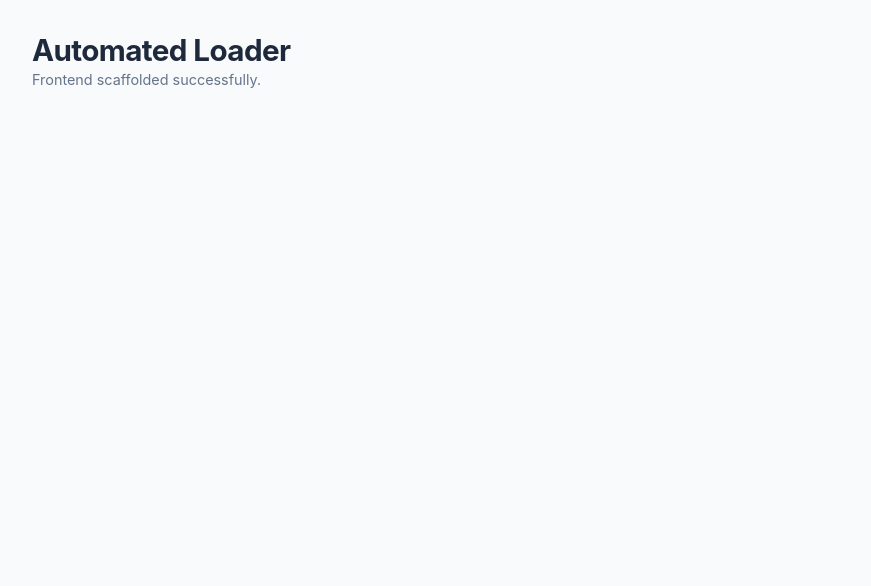
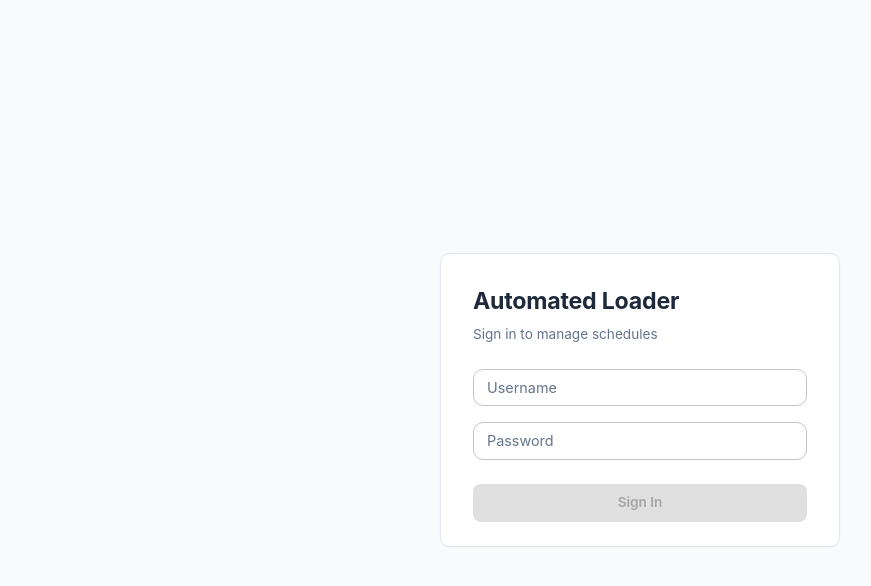
Before and after one commit to teryopitikin/School-Automated-Scheduler, a React (Vite) app in the folder frontend/: page / in a window 1280 px wide. Shown: the top 586 px of the page, without its empty margins (0-871 px from the left). Built offline with nearby package versions, Linux system fonts and the light colour scheme; no server answers.

Commit message:
feat: add API layer, auth context, and login page

```diff
--- a/frontend/src/App.jsx
+++ b/frontend/src/App.jsx
@@ -1,10 +1,23 @@
-import { Typography, Box } from '@mui/material';
+import { CircularProgress, Box } from '@mui/material';
+import { useAuth } from './context/AuthContext';
+import Login from './pages/Login';
 
 export default function App() {
+  const { user, loading } = useAuth();
+
+  if (loading) {
+    return (
+      <Box sx={{ minHeight: '100vh', display: 'flex', alignItems: 'center', justifyContent: 'center' }}>
+        <CircularProgress />
+      </Box>
+    );
+  }
+
+  if (!user) return <Login />;
+
   return (
     <Box sx={{ p: 4 }}>
-      <Typography variant="h4">Automated Loader</Typography>
-      <Typography color="text.secondary">Frontend scaffolded successfully.</Typography>
+      <p>Logged in as {user.username}. Layout coming next.</p>
     </Box>
   );
 }
--- /dev/null
+++ b/frontend/src/api/auth.js
@@ -0,0 +1,5 @@
+import api from './client';
+
+export const login = (data) => api.post('/auth/login/', data);
+export const logout = () => api.post('/auth/logout/');
+export const fetchCurrentUser = () => api.get('/auth/me/');
--- /dev/null
+++ b/frontend/src/api/client.js
@@ -0,0 +1,45 @@
+import axios from 'axios';
+
+const api = axios.create({
+  baseURL: '/api/loader',
+  headers: { 'Content-Type': 'application/json' },
+  withCredentials: true,
+  timeout: 30000,
+});
+
+function getCsrfToken() {
+  const match = document.cookie.match(/(?:^|;\s*)csrftoken=([^\s;]+)/);
+  return match ? match[1] : null;
+}
+
+let csrfReady = api.get('/auth/csrf/').catch(() => {});
+
+api.interceptors.request.use(async (config) => {
+  if (config.data instanceof FormData) {
+    delete config.headers['Content-Type'];
+  }
+  if (['post', 'put', 'patch', 'delete'].includes(config.method)) {
+    if (!getCsrfToken()) await csrfReady;
+    const csrfToken = getCsrfToken();
+    if (csrfToken) {
+      config.headers['X-CSRFToken'] = csrfToken;
+    }
+  }
+  return config;
+});
+
+api.interceptors.response.use(
+  (res) => res,
+  (err) => {
+    if (
+      err.response?.status === 401 &&
+      !err.config.url.includes('/auth/login') &&
+      !err.config.url.includes('/auth/me')
+    ) {
+      window.location.reload();
+    }
+    return Promise.reject(err);
+  }
+);
+
+export default api;
--- /dev/null
+++ b/frontend/src/context/AuthContext.jsx
@@ -0,0 +1,32 @@
+import { createContext, useContext, useState, useEffect, useCallback, useMemo } from 'react';
+import { fetchCurrentUser } from '../api/auth';
+
+const AuthContext = createContext(null);
+
+export function AuthProvider({ children }) {
+  const [user, setUser] = useState(null);
+  const [loading, setLoading] = useState(true);
+
+  const loadUser = useCallback(() => {
+    setLoading(true);
+    fetchCurrentUser()
+      .then((res) => setUser(res.data))
+      .catch(() => setUser(null))
+      .finally(() => setLoading(false));
+  }, []);
+
+  useEffect(() => { loadUser(); }, [loadUser]);
+
+  const value = useMemo(
+    () => ({ user, loading, refreshUser: loadUser, setUser }),
+    [user, loading, loadUser]
+  );
+
+  return <AuthContext.Provider value={value}>{children}</AuthContext.Provider>;
+}
+
+export function useAuth() {
+  const ctx = useContext(AuthContext);
+  if (!ctx) throw new Error('useAuth must be used within AuthProvider');
+  return ctx;
+}
--- a/frontend/src/main.jsx
+++ b/frontend/src/main.jsx
@@ -1,7 +1,11 @@
 import { StrictMode } from 'react';
 import { createRoot } from 'react-dom/client';
+import { BrowserRouter } from 'react-router-dom';
 import { ThemeProvider, CssBaseline } from '@mui/material';
+import { LocalizationProvider } from '@mui/x-date-pickers';
+import { AdapterDayjs } from '@mui/x-date-pickers/AdapterDayjs';
 import { SnackbarProvider } from 'notistack';
+import { AuthProvider } from './context/AuthContext';
 import theme from './theme.js';
 import App from './App.jsx';
 import './index.css';
@@ -10,9 +14,15 @@ createRoot(document.getElementById('root')).render(
   <StrictMode>
     <ThemeProvider theme={theme}>
       <CssBaseline />
-      <SnackbarProvider maxSnack={3} anchorOrigin={{ vertical: 'top', horizontal: 'right' }}>
-        <App />
-      </SnackbarProvider>
+      <LocalizationProvider dateAdapter={AdapterDayjs}>
+        <SnackbarProvider maxSnack={3} anchorOrigin={{ vertical: 'top', horizontal: 'right' }}>
+          <BrowserRouter>
+            <AuthProvider>
+              <App />
+            </AuthProvider>
+          </BrowserRouter>
+        </SnackbarProvider>
+      </LocalizationProvider>
     </ThemeProvider>
   </StrictMode>
 );
--- /dev/null
+++ b/frontend/src/pages/Login.jsx
@@ -0,0 +1,62 @@
+import { useState } from 'react';
+import {
+  Box, Card, CardContent, TextField, Button, Typography, Alert,
+} from '@mui/material';
+import { login as loginApi } from '../api/auth';
+import { useAuth } from '../context/AuthContext';
+
+export default function Login() {
+  const { refreshUser } = useAuth();
+  const [form, setForm] = useState({ username: '', password: '' });
+  const [error, setError] = useState('');
+  const [submitting, setSubmitting] = useState(false);
+
+  const handleSubmit = async (e) => {
+    e.preventDefault();
+    setError('');
+    setSubmitting(true);
+    try {
+      await loginApi(form);
+      refreshUser();
+    } catch (err) {
+      setError(err.response?.data?.error || 'Invalid credentials');
+    } finally {
+      setSubmitting(false);
+    }
+  };
+
+  return (
+    <Box sx={{
+      minHeight: '100vh', display: 'flex', alignItems: 'center',
+      justifyContent: 'center', bgcolor: 'background.default',
+    }}>
+      <Card sx={{ width: 400 }}>
+        <CardContent sx={{ p: 4 }}>
+          <Typography variant="h5" sx={{ mb: 1 }}>Automated Loader</Typography>
+          <Typography variant="body2" color="text.secondary" sx={{ mb: 3 }}>
+            Sign in to manage schedules
+          </Typography>
+          {error && <Alert severity="error" sx={{ mb: 2 }}>{error}</Alert>}
+          <form onSubmit={handleSubmit}>
+            <TextField
+              fullWidth label="Username" sx={{ mb: 2 }}
+              value={form.username}
+              onChange={(e) => setForm({ ...form, username: e.target.value })}
+            />
+            <TextField
+              fullWidth label="Password" type="password" sx={{ mb: 3 }}
+              value={form.password}
+              onChange={(e) => setForm({ ...form, password: e.target.value })}
+            />
+            <Button
+              fullWidth type="submit" variant="contained" size="large"
+              disabled={submitting || !form.username || !form.password}
+            >
+              {submitting ? 'Signing in...' : 'Sign In'}
+            </Button>
+          </form>
+        </CardContent>
+      </Card>
+    </Box>
+  );
+}
```
Also changed, not shown: frontend/src/hooks/useApi.js (added, +28 -0 lines).
